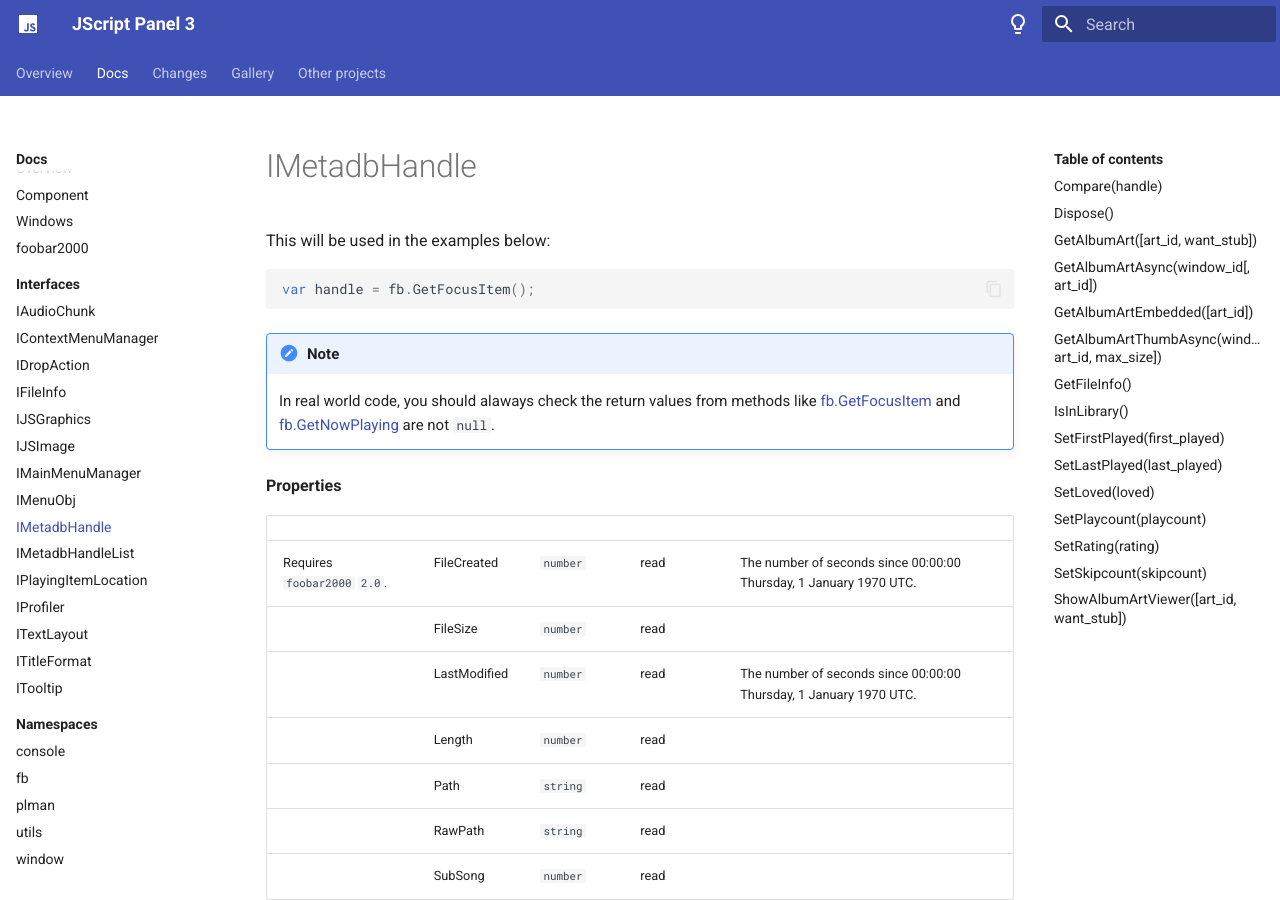
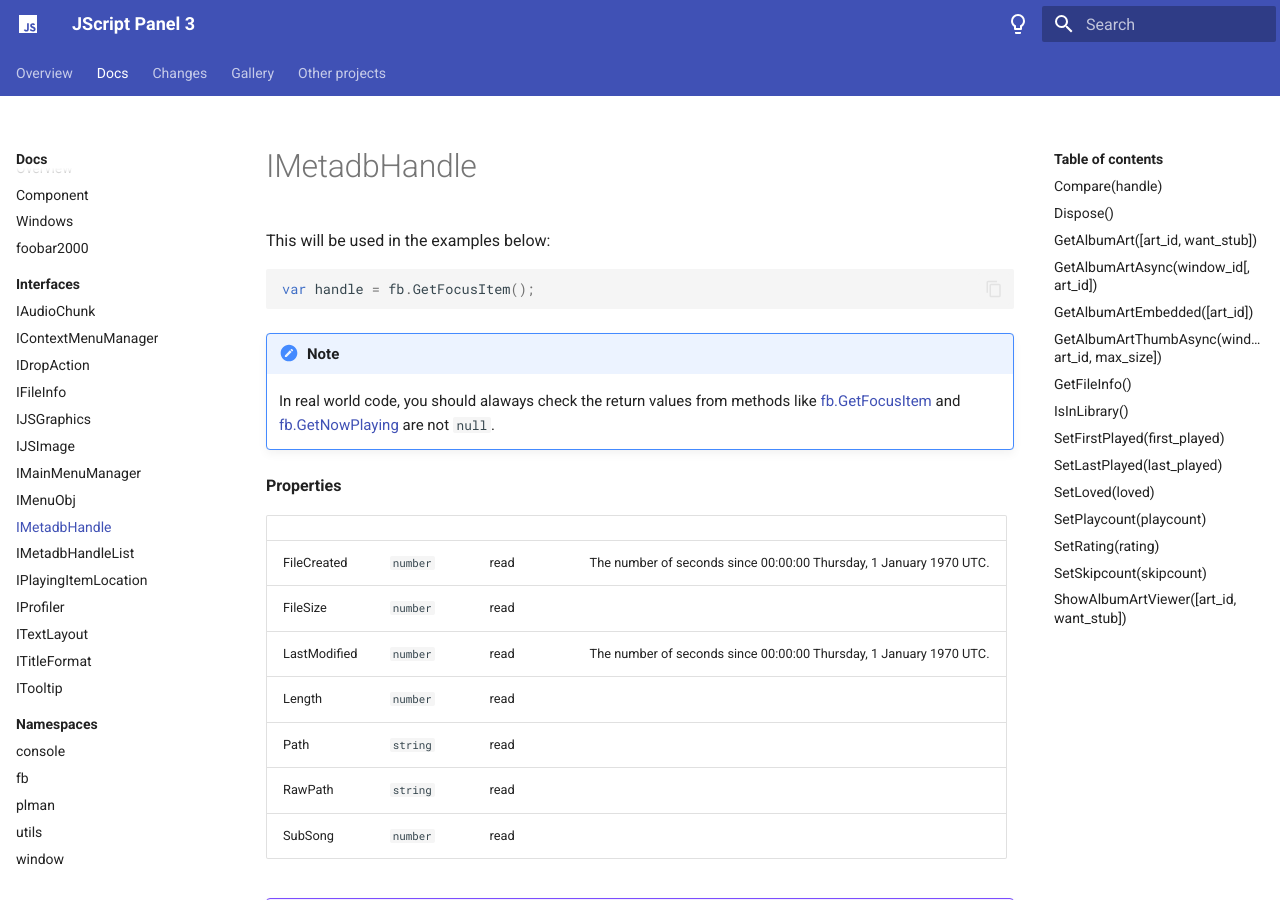
Before and after one commit to jscript-panel/jscript-panel.github.io, an MkDocs documentation site: the page built from docs/docs/interfaces/IMetadbHandle.md, in a window 1280 px wide and 900 px high. Built offline with MkDocs 1.6.1 and Material for MkDocs 9.7.7, drawn with Linux system fonts in a browser that asks for light colours.

Commit message:
Update IMetadbHandle.md

````diff
--- a/docs/docs/interfaces/IMetadbHandle.md
+++ b/docs/docs/interfaces/IMetadbHandle.md
@@ -11,15 +11,15 @@ var handle = fb.GetFocusItem();
 
 **Properties**
 
-||||||
-|---|---|---|---|---|
-|Requires `foobar2000` `2.0`.|FileCreated|`number`|read|The number of seconds since 00:00:00 Thursday, 1 January 1970 UTC.|
-||FileSize|`number`|read|
-||LastModified|`number`|read|The number of seconds since 00:00:00 Thursday, 1 January 1970 UTC.|
-||Length|`number`|read|
-||Path|`string`|read|
-||RawPath|`string`|read|
-||SubSong|`number`|read|
+|||||
+|---|---|---|---|
+|FileCreated|`number`|read|The number of seconds since 00:00:00 Thursday, 1 January 1970 UTC.|
+|FileSize|`number`|read|
+|LastModified|`number`|read|The number of seconds since 00:00:00 Thursday, 1 January 1970 UTC.|
+|Length|`number`|read|
+|Path|`string`|read|
+|RawPath|`string`|read|
+|SubSong|`number`|read|
 
 !!! example
 	```js
````
